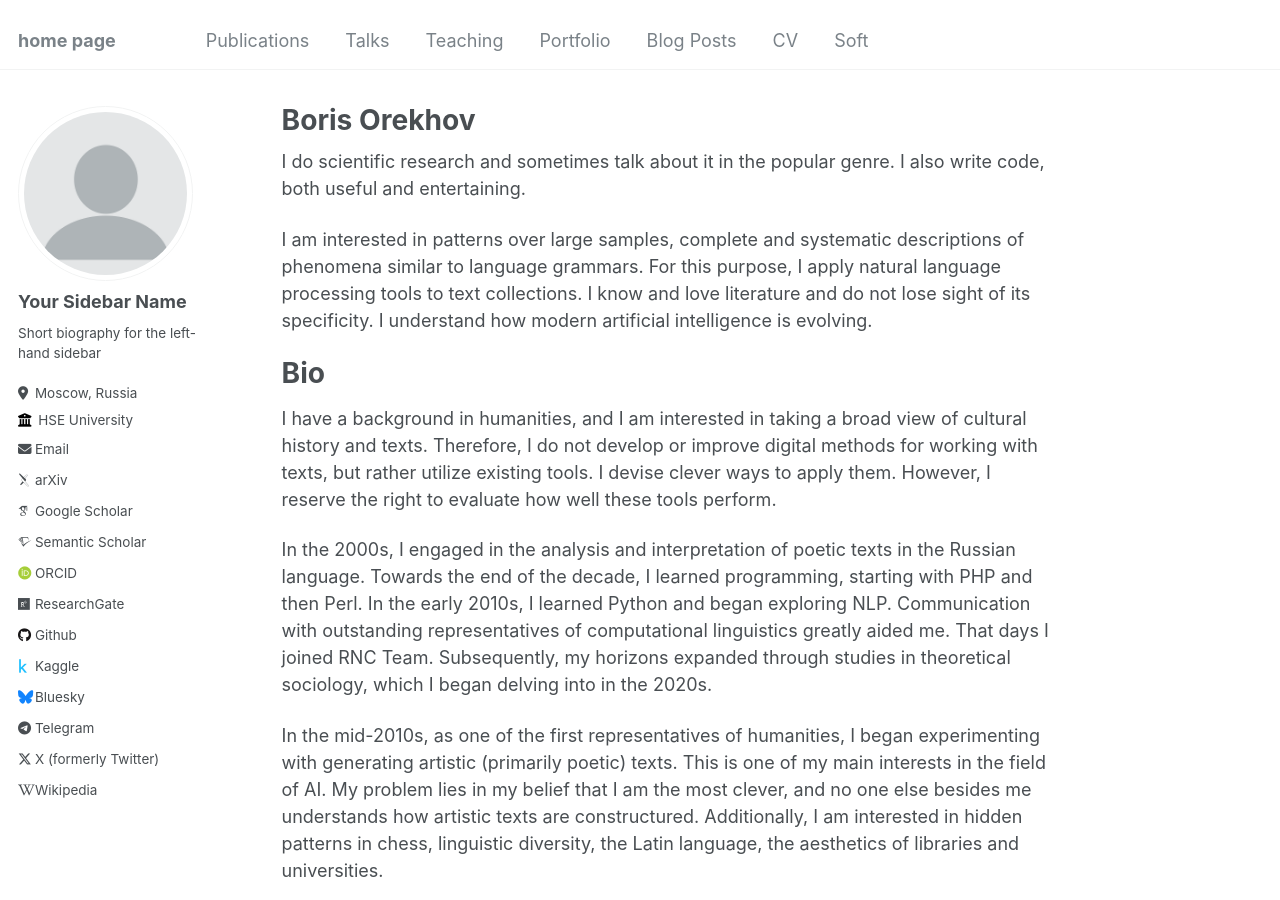
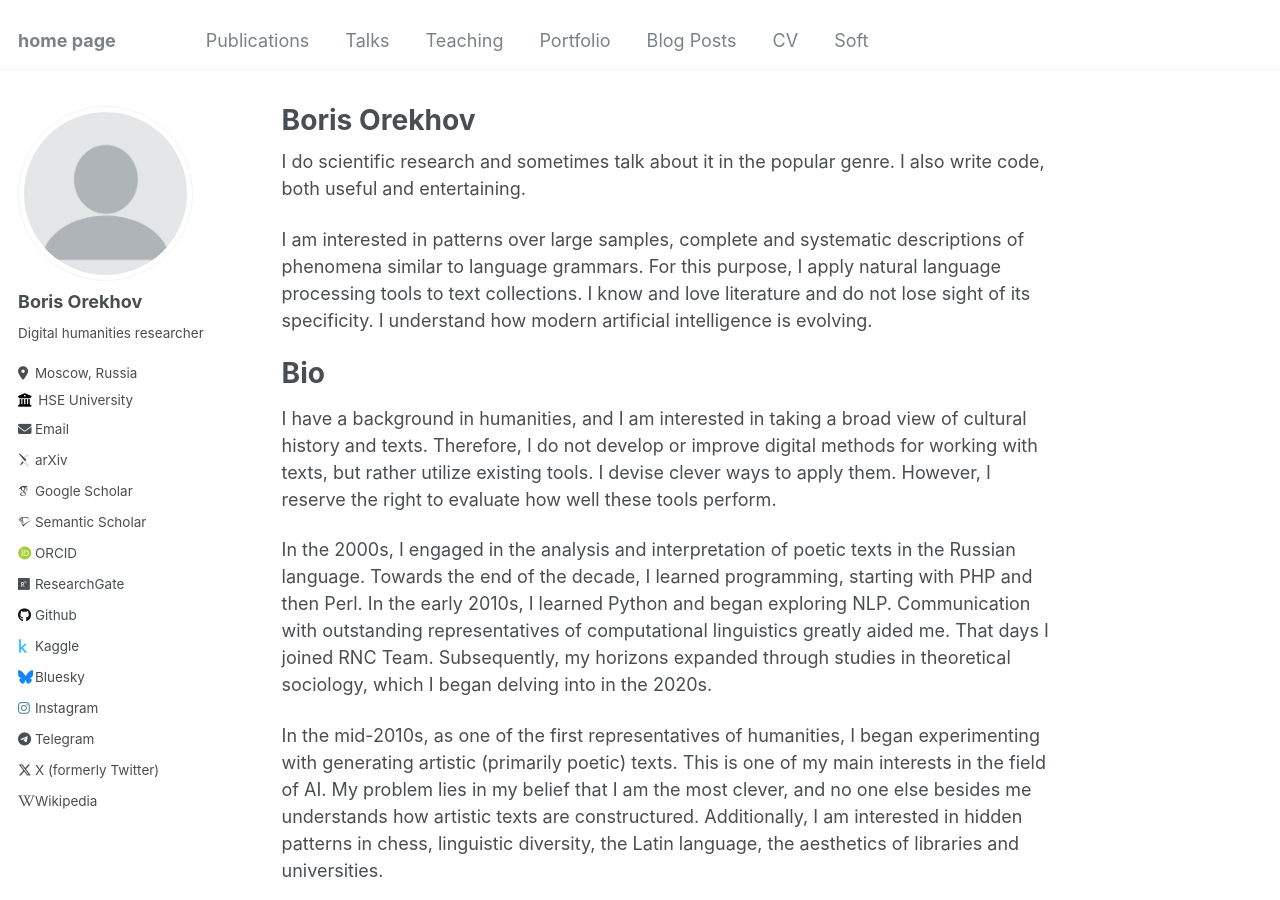
Before and after one commit to nevmenandr/homepage, a Jekyll site: the page built from _pages/about.md, in a window 1280 px wide and 900 px high. Built offline with Jekyll 4.4.1, drawn with Linux system fonts in a browser that asks for light colours; some web fonts are replaced.

Commit message:
Update _config.yml

```diff
--- a/_config.yml
+++ b/_config.yml
@@ -22,9 +22,9 @@ repository               : "github.com/nevmenandr/homepage"
 author:
   # Biographic information
   avatar           : "profile.png"
-  name             : "Your Sidebar Name"
+  name             : "Boris Orekhov"
   pronouns         : # example: "she/her"
-  bio              : "Short biography for the left-hand sidebar"
+  bio              : "Digital humanities researcher"
   location         : "Moscow, Russia"
   employer         : "HSE University"
   uri              : # URL
@@ -55,7 +55,7 @@ author:
   goodreads        : # Username
   google_plus      : # Username
   keybase          : # Username
-  instagram        : # Username
+  instagram        : "nevmenandr"
   lastfm           : # Username
   linkedin         : # Username
   mastodon         : # URL
```
